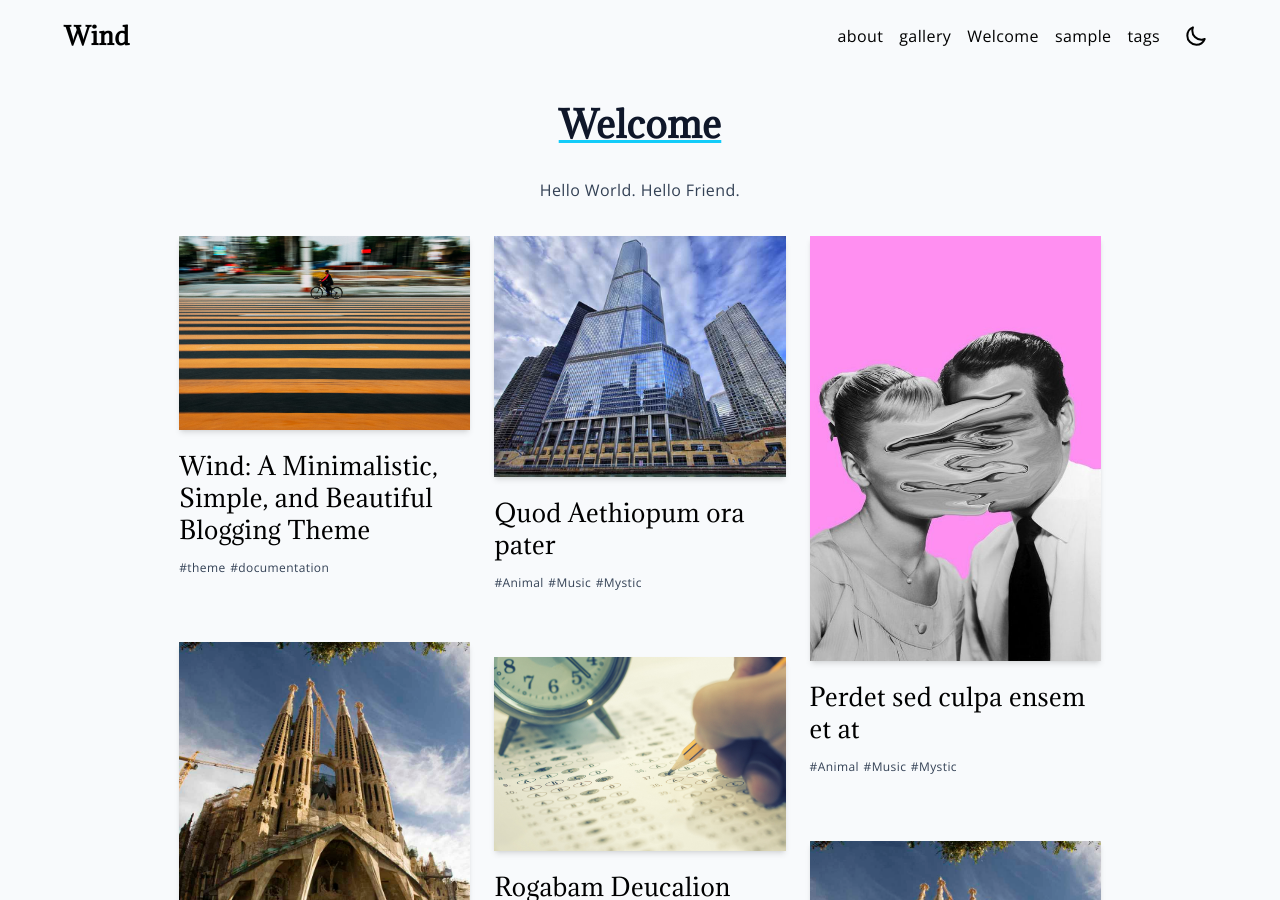
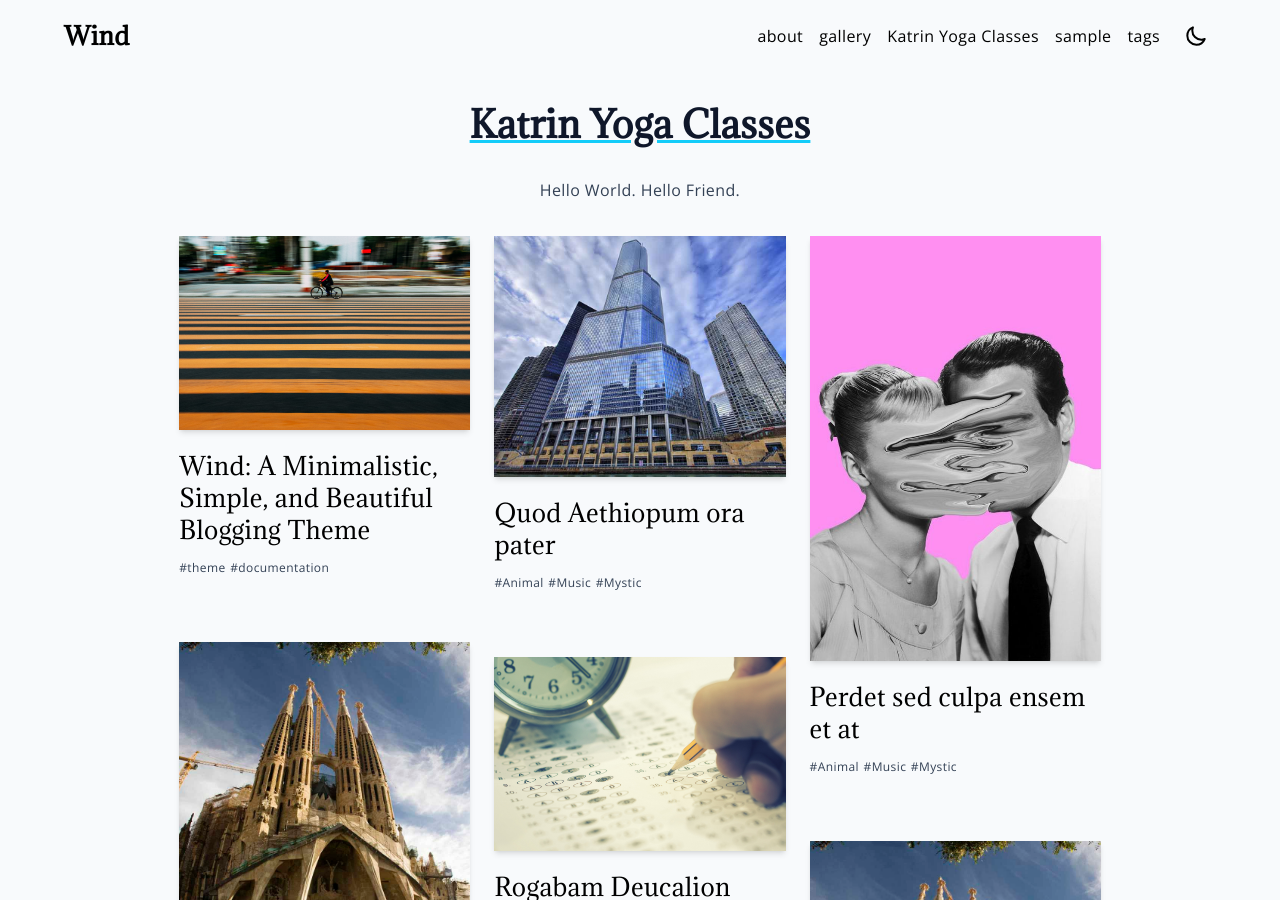
Before and after one commit to katrin-yoga-classes/wind, a Jekyll site: the page built from index.md, in a window 1280 px wide and 900 px high. Built offline with Jekyll 4.4.1, drawn with Linux system fonts in a browser that asks for light colours; our own code applies the rules of GitHub Pages for plain Markdown files; some of the changed text lies outside the part shown.

Commit message:
Update index.md
First commit

```diff
--- a/index.md
+++ b/index.md
@@ -1,6 +1,6 @@
 ---
 layout: home
 ---
-# Welcome
+# Katrin Yoga Classes
 
 Hello World. Hello Friend.
```
